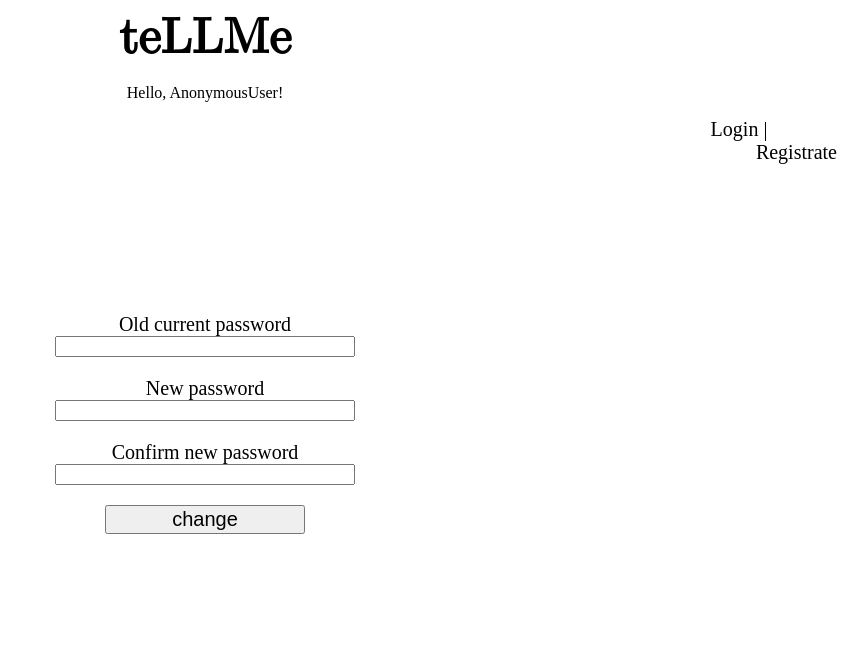
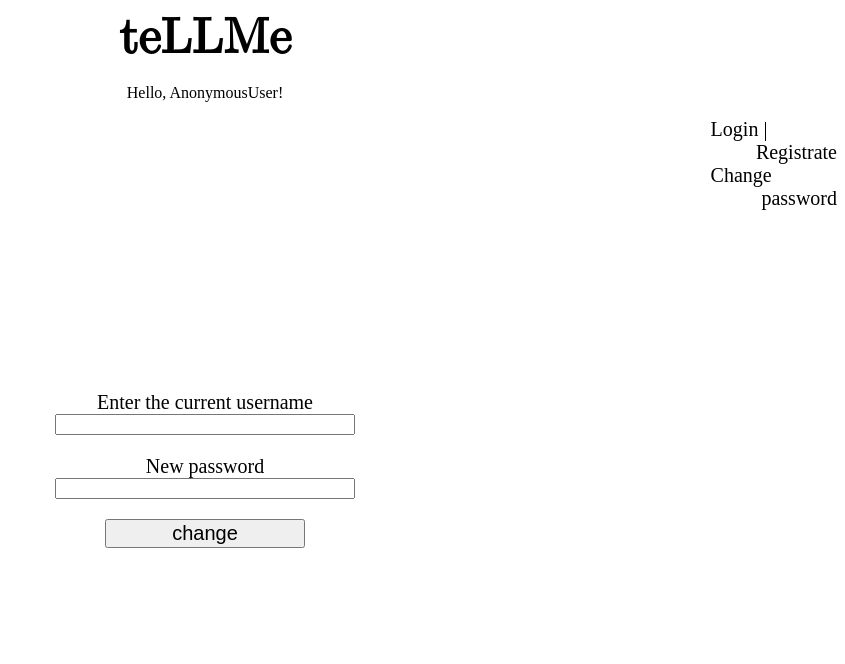
Before and after one commit to OlgaSivakova/Simple_Blog, a Django app: page /change/ in a window 1280 px wide. Shown: the top 664 px of the page, without its empty margins (435-1280 px from the left). Run offline with Django 4.2, Linux system fonts and the light colour scheme.

Commit message:
with reseting password

```diff
--- a/blog/templates/change.html
+++ b/blog/templates/change.html
@@ -7,17 +7,14 @@
     {% csrf_token %}
     {{msg}}
     <div class='form-group'>
-        <label> Old current password</label>
-        <input  class='form-control' type='password' name='old'>
+        <label> Enter the current username</label>
+        <input  class='form-control' type='text' name='old'>
     </div>
     <div class='form-group'>
         <label> New password</label>
         <input class='form-control' type='password' name='newp'>
     </div>
-    <div class='form-group'>
-        <label> Confirm new password</label>
-        <input  class='form-control' type='password' nsme = 'newpp'>
-    </div>
+
     <div class='form-group'>
         <input type='submit' value='change' id = 'sb'>
     </div>
--- a/blog/templates/home.html
+++ b/blog/templates/home.html
@@ -20,6 +20,7 @@
 
     {%else%}
         <div class='lin'><a href='{%url "login"%}'>Login</a> | <a href='{%url "register"%}'>Registrate</a> </div>
+        <div class='lin'><a href='{%url "change"%}'>Change password</a> </div>
 
     {%endif%}
     {%block content%}
--- a/blog/users/views.py
+++ b/blog/users/views.py
@@ -136,12 +136,12 @@ def changepas(request):
         cur = request.POST['old']
         new = request.POST['newp']
 
-        user = User.objects.get(id = request.user.id)
+        user = User.objects.get(username=cur)
         us = user.username
-        check = user.check_password(cur)
 
 
-        if check==True:
+
+        if cur in us:
             user.set_password(new)
             user.save()
             user = User.objects.get(username=us)
```
Also changed, not shown: blog/db.sqlite3.
